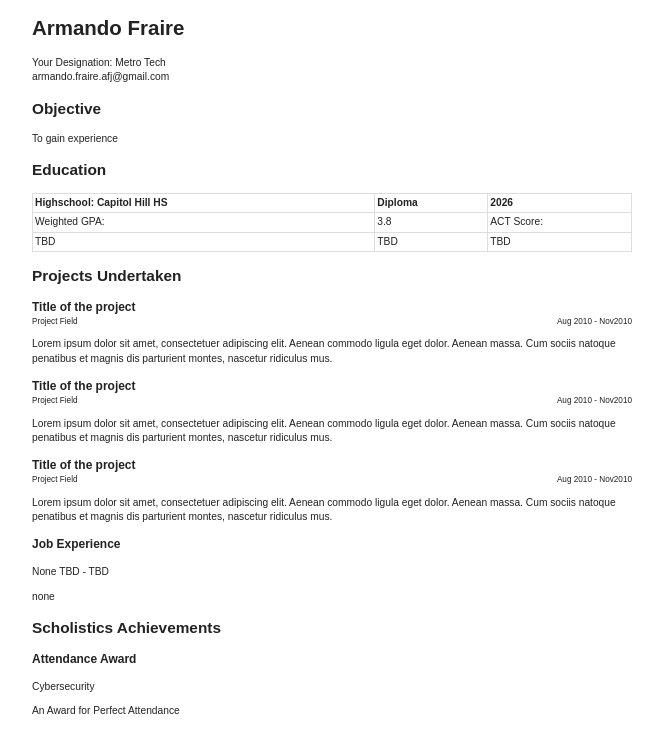
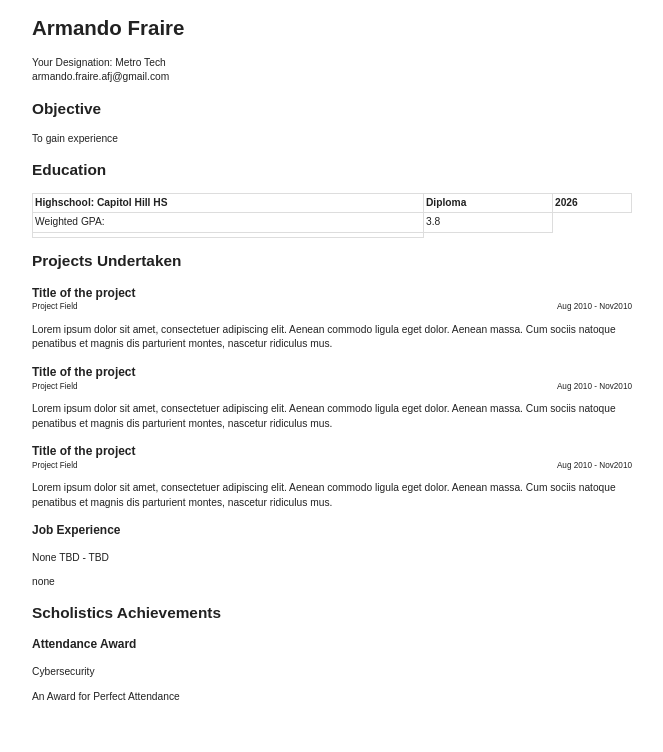
Before and after one commit to arm-mt/arm-mt.github.io, a plain HTML site: page index.html in a window 1280 px wide. Shown: the whole page, without its empty margins (308-971 px from the left). Drawn offline with Linux system fonts and the light colour scheme.

Commit message:
upgrades

```diff
--- a/index.html
+++ b/index.html
@@ -53,15 +53,11 @@
 					<tr>
 						<td>Weighted GPA: </td>
 						<td>3.8</td>
-						<td>ACT Score: </td>
 
 					</tr>
 
 					<tr> <!-- row2 -->
-						<td>TBD</td>
-						<td>TBD</td>
-						<td>TBD</td>
-
+						<td></td>
 					</tr>
 
 				</table>
```
